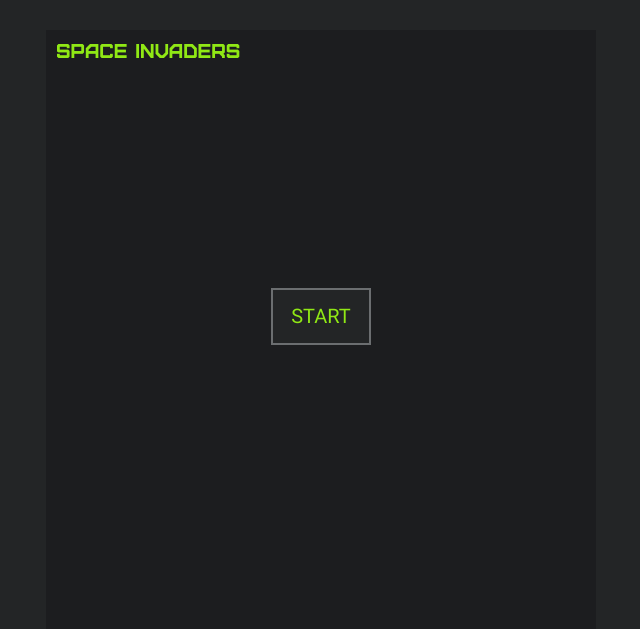
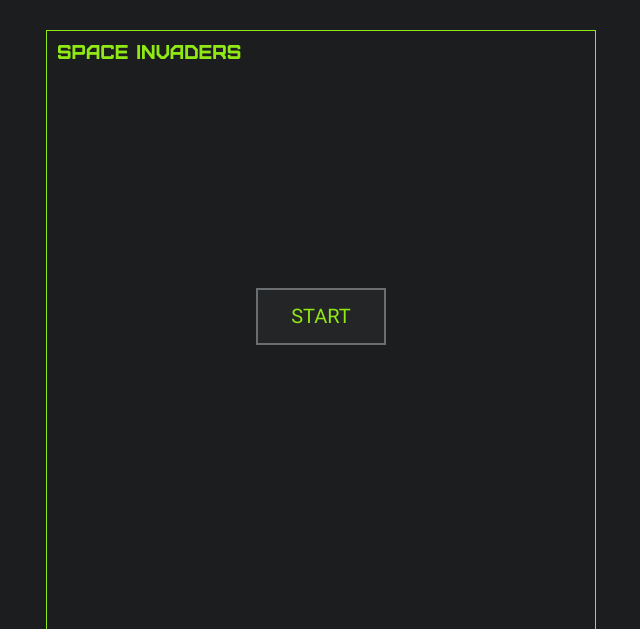
Before and after one commit to sw19-tug/SPbPU2019, a plain HTML site: page SpaceInvaders/index.html in a window 1280 px wide. Shown: the top 629 px of the page, without its empty margins (319-959 px from the left). Drawn offline with nearby package versions, Linux system fonts and the light colour scheme.

Commit message:
create startup menu (VP, DM)

```diff
--- a/SpaceInvaders/css/style.css
+++ b/SpaceInvaders/css/style.css
@@ -7,12 +7,13 @@
         src: url('../fonts/roboto.ttf')
 }
 body{
-        background-color: #232526;
+        background-color: #1c1d1f;
 }
 #games{
 	    width: 550px;
 	    height: 600px;
 	    background-color: #1c1d1f;
+        border: 1px solid #90e815;
 	    position: absolute;
 	    top:30px;
 	    left: 0;
@@ -35,7 +36,7 @@ body{
 }
 .mmb{
 	    height: 10%;
-        width: 100px;
+        width: 130px;
 	    background-color: #232526;
         border: 2px solid #6b6e70;
 	    outline: none;
```
Lines whose indentation alone changed are shown as unchanged.
